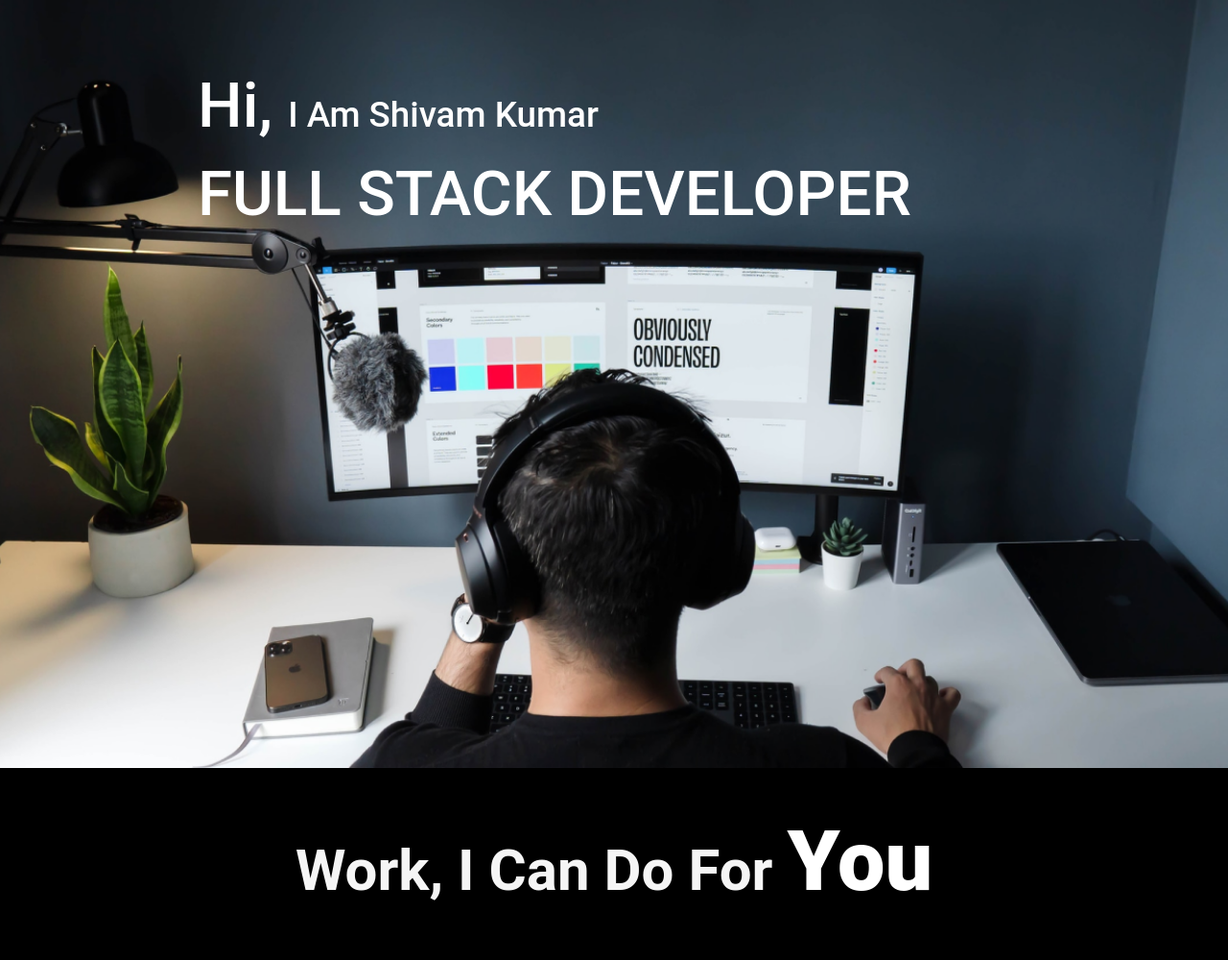
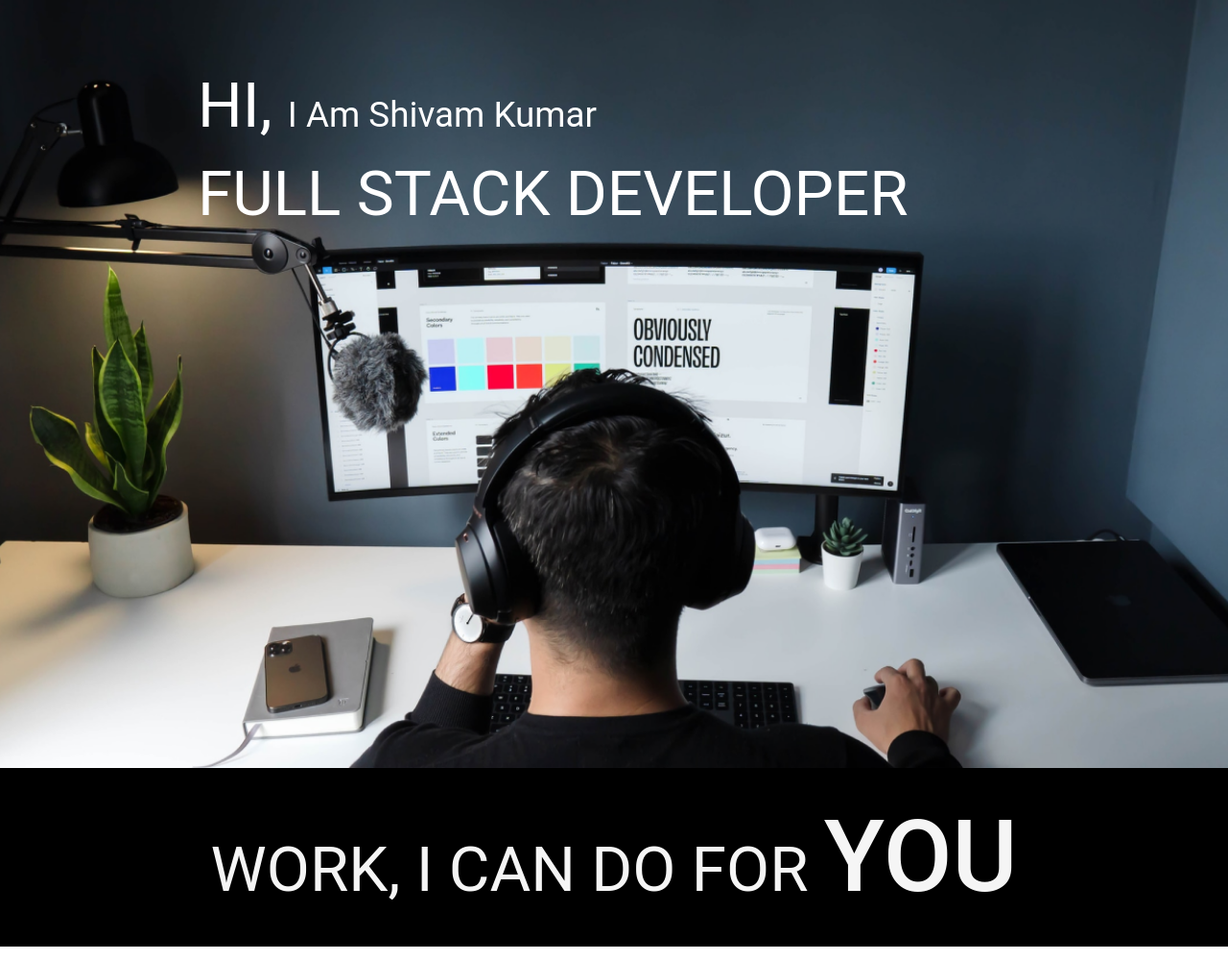
Before and after one commit to coder9-shivam/Project-3, a plain HTML site: page index.html in a window 1280 px wide. Shown: the whole page at 96% size. Drawn offline with Linux system fonts and the light colour scheme.

Commit message:
complete slogan board

```diff
--- a/index.html
+++ b/index.html
@@ -10,16 +10,19 @@
 
 <head>
 <body>
+
+    <!-- HEADER -->
     <section class="hero_section">
         <div class="container_text">
-            <h2 class="large_text">Hi, <span class="small_text">I Am Shivam Kumar</span></h2>
-            <h1 class="large_text">FULL STACK DEVELOPER</h1>
+            <h2 class="large_text">hi, <span class="small_text">i am shivam kumar</span></h2>
+            <h1 class="large_text">full stack Developer</h1>
         </div>
     </section>
 
-    <section class="work_slogun">
-        <div class="slogun_text">
-            <h2>work, i can do for <span>you</span></h2>
+    <!--  SLOGAN BOARD -->
+    <section class="work_slogan">
+        <div class="slogan_text">
+            <h2 class="large_text">work, i can do for <span>you</span></h2>
         </div>
     </section>
 
--- a/style.css
+++ b/style.css
@@ -10,6 +10,8 @@ html, body{
     font-weight: 400;
 }
 
+
+/* HEADER */
 .hero_section{
     background-image: url(images/developer.png);
     min-height: 100vh;
@@ -28,29 +30,25 @@ html, body{
 
 .large_text{
     font-size: 4.1rem;
-    font-weight: 500;
+    font-weight: 400;
+    text-transform: uppercase;
 }
 
 .small_text{
     font-size: 2.3rem;
+    text-transform: capitalize;
 }
 
-.work_slogun{
-    height: 200px;
-    background-color: black;
+
+/* SLOGAN BOARD */
+.work_slogan{
+    background-color: #000;
+    padding: 20px;
     color: whitesmoke;
+    text-align: center;
 }
 
-.slogun_text{
-    font-size: 2.5rem;
-    padding: 35px;
-    text-align: center;
-    text-transform: capitalize;
-    font-weight: 100;
+.slogan_text span{
+    font-size: 6.5rem;
+    font-weight: 500;
 }
-
-.slogun_text span{
-    font-size: 5.5rem;
-    color: white;
-    font-weight: 800;
-}
```
